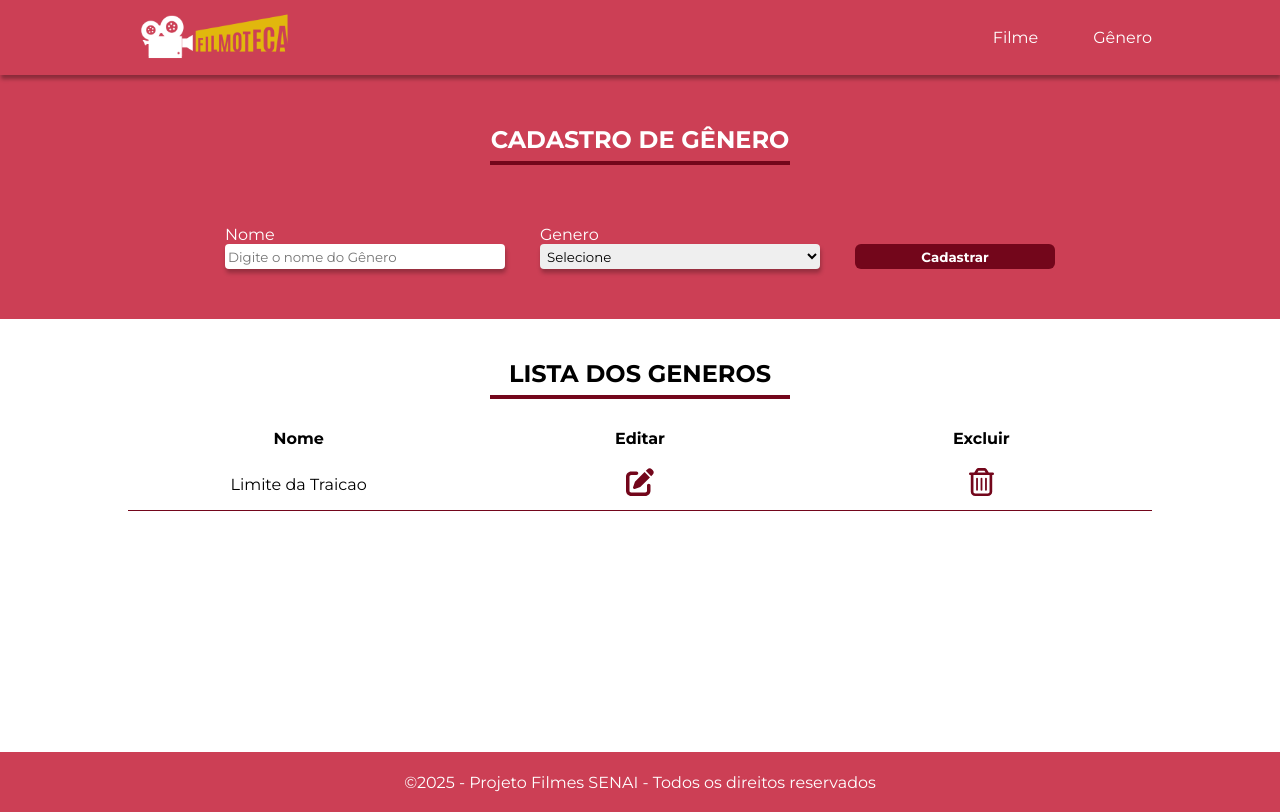
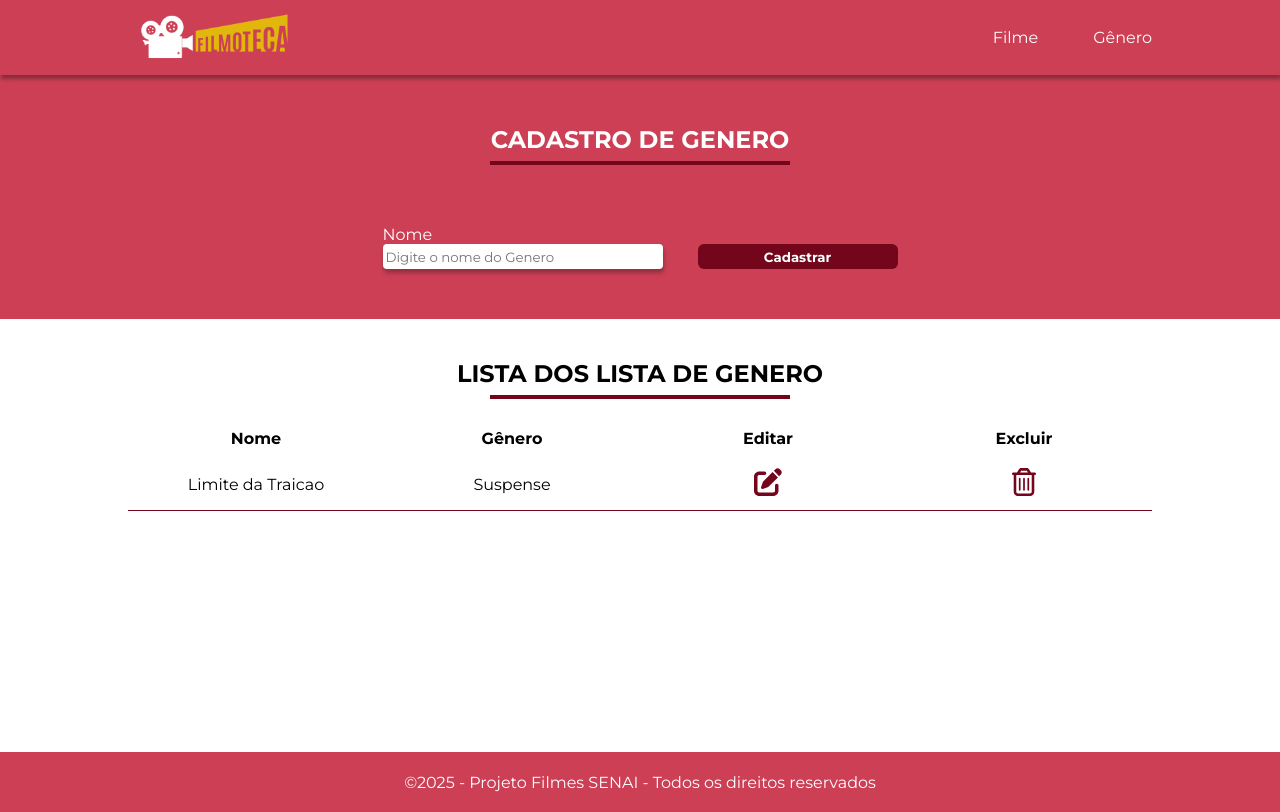
Before and after one commit to ElleDias/React_Projeto, a React (Create React App) app in the folder filmes/: page /Genero in a window 1280 px wide. Built offline with nearby package versions, Linux system fonts and the light colour scheme.

Commit message:
feat: editando o botao do cadastroGenero e fazendo ele funcionar na api

```diff
--- a/filmes/src/components/botao/Botao.jsx
+++ b/filmes/src/components/botao/Botao.jsx
@@ -1,7 +1,7 @@
 import "./Botao.css"
 const Botao = (props) => {
     return(
-        <button className="botao">{props.nomeDoBotao}</button>
+        <button className="botao" type="submit">{props.nomeDoBotao}</button>
     )
 }
 export default Botao;
--- a/filmes/src/components/cadastro/Cadastro.jsx
+++ b/filmes/src/components/cadastro/Cadastro.jsx
@@ -5,7 +5,7 @@ const Cadastro = (props) => {
         <>
         <section className="section_cadastro">
 
-            <form action="" className="layout_grid form_cadastro">
+            <form onSubmit={props.funcCadastro} className="layout_grid form_cadastro">
                 <h1>{props.tituloCadastro}</h1>
 
                 <hr />
@@ -14,7 +14,14 @@ const Cadastro = (props) => {
 
                     <div className="campo-cad_nome">
                         <label htmlFor="nome">Nome</label>
-                        <input type="text" name="nome" placeholder={`Digite o nome do ${props.placeholder}`} />
+                        <input type="text" name="nome" placeholder={`Digite o nome do ${props.placeholder}`}
+                        value={props.valorInput}
+                        //ao mudar o input algo acontece
+                        //e = element = elemento
+
+                        // Atualiza o valor do input no componente pai sempre que o usuário digita.
+                        onChange={(e) => props.setValorInput(e.target.value)}
+                        />
                     </div>
 
                     <div className="campo-cad_genero" style={{display:props.visibilidade}}>
--- a/filmes/src/pages/cadastroFilme/CadastroFilme.jsx
+++ b/filmes/src/pages/cadastroFilme/CadastroFilme.jsx
@@ -6,7 +6,7 @@ import { Fragment } from "react";
 
 const CadastroFilme = () => {
     return (
-        <> {/*Fragment, o pai da estrutura e a forma melhor e mais segura pra não dar pau no seu codigo**/}
+        <>
             <Header />
             <main>
                 <Cadastro tituloCadastro="Cadastro de Filme"
--- a/filmes/src/pages/cadastroGenero/CadastroGenero.jsx
+++ b/filmes/src/pages/cadastroGenero/CadastroGenero.jsx
@@ -2,25 +2,65 @@ import Header from "../../components/header/Header";
 import Footer from "../../components/footer/Footer";
 import Cadastro from "../../components/cadastro/Cadastro";
 import Lista from "../../components/lista/Lista";
+import{use, useEffect, useState} from "react";
+import api from "../../services/Services"
+
 
 const CadastroGenero = () => {
+
+
+    const [genero, setGenero] = useState("");
+
+
+    function cadastrarGenero(){
+        //verificar se o input esta vindo vazio
+        if(genero === ""){
+            alert("O campo precisa estar preenchido")
+        }
+        //try => tentar(o esperado)
+        //catch => lanca a excecao
+        try{
+            //cadastrar um genero: post
+            api.post("genero", {nome: genero});
+            alert("obaaa, genero cadastrado")
+        }catch (error){
+            alert("deu ruimm!");
+            console.log(error);
+        }
+    }
+    //teste
+    //useEffect <funcao> <dependencia>
+
+    useEffect(() => {
+        console.log(genero);
+    }, [genero]);
+
+
     return (
         <>
-            <Header />
-            <main>
-                <Cadastro
-                    tituloCadastro="Cadastro de gênero"
-                    placeholder="Gênero"
-                    visibilidade=""
-                />
+        <Header/>
+        <main>
+        <Cadastro tituloCadastro ="cadastro de Genero"
+        visibilidade ="none"
+        placeholder="Genero"
+        //Atribuindo a funcao:
+        funcCadastro = {cadastrarGenero}
+        //Atribuindo o valor ao input:
+        valorInput = {genero}
+        //Atribuindo a funcao que atualiza meu genero:
+        setValorInput = {setGenero}
+        />
+        <Lista
+        tituloLista="Lista de Genero"
+        visibilidade="none"
+        />
 
-                <Lista
-                 tituloLista ="Generos"
-                nomeGenero="none"/>
-            </main>
-            <Footer />
+
+        </main>
+        <Footer/>
         </>
     )
 }
 
+
 export default CadastroGenero;
--- a/filmes/src/services/Services.js
+++ b/filmes/src/services/Services.js
@@ -1,11 +1,10 @@
 //acesso que tem como base o local da nossa api
 
 import axios from "axios";
-
 const apiPorta = "5063"
 
 //apiLocal ela recebe o endereco da api
-const apilocal = `http://localhost:{apiPorta}/api`;
+const apilocal = `http://localhost:{apiPorta}/api/`;
 
 const api = axios.create({
   baseURL: apilocal
```
Also changed, not shown: filmes/src/pages/login/Login.css (+2 -9 lines).
